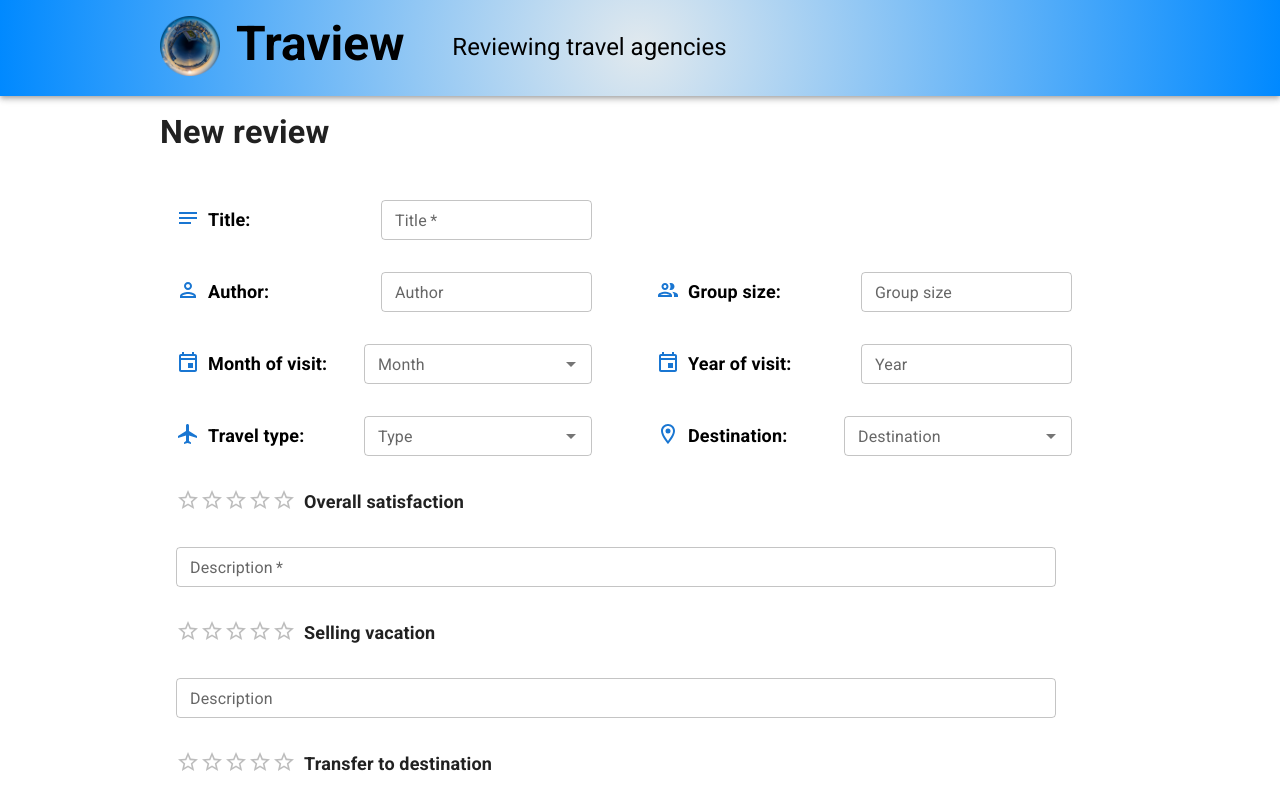
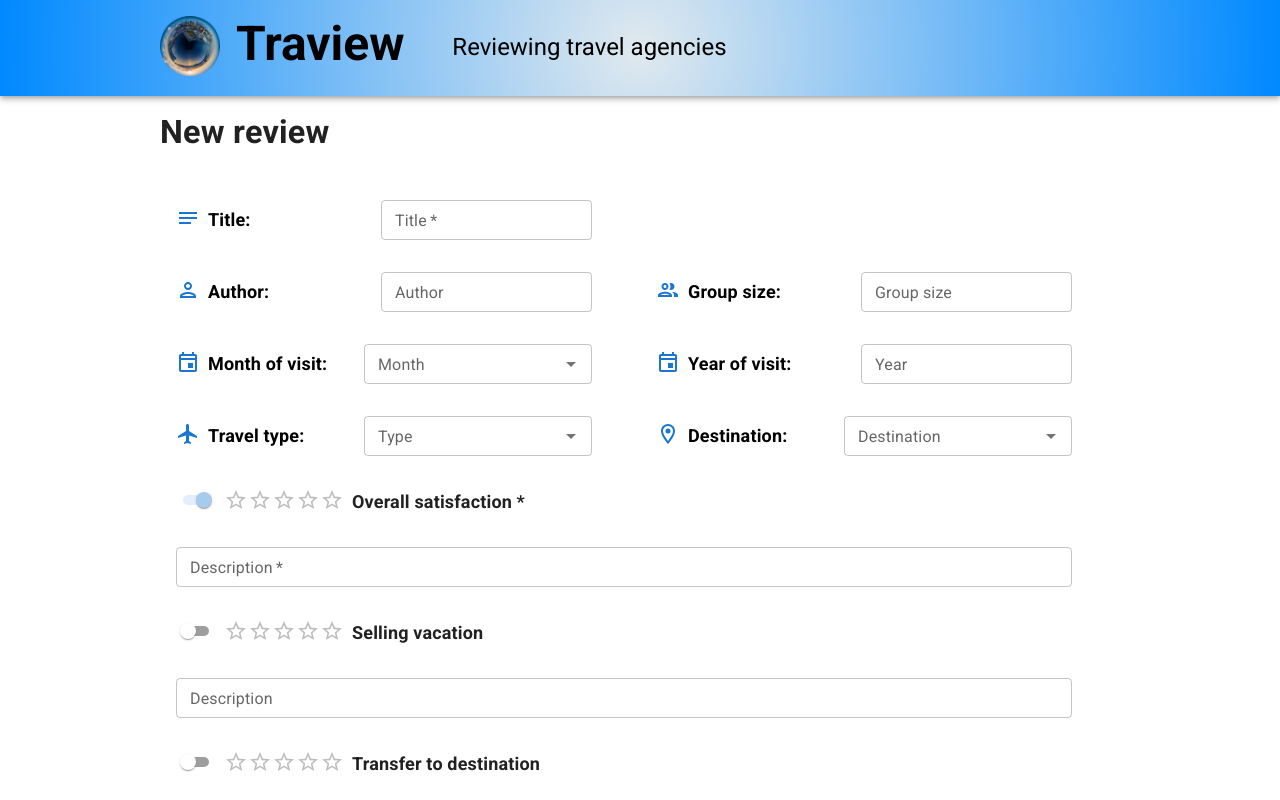
Before and after one commit to Antalyan/travel-agency-review, a React (Create React App) app in the folder frontend/: page /agency/1/review in a window 1280 px wide. Shown: the top 800 px of the page. Built offline with nearby package versions, Linux system fonts and the light colour scheme.

Commit message:
Implemented switches

```diff
--- a/frontend/src/components/AgencyDetail/NewReviewPage.tsx
+++ b/frontend/src/components/AgencyDetail/NewReviewPage.tsx
@@ -1,5 +1,5 @@
 import Header from "../Header";
-import {Autocomplete, Box, Button, Grid, Rating, Stack, TextField, Typography} from "@mui/material";
+import {Autocomplete, Box, Button, Grid, Rating, Stack, Switch, TextField, Typography} from "@mui/material";
 import {Controller, useForm} from "react-hook-form";
 import {Footer} from "../Footer";
 import * as React from "react";
@@ -15,7 +15,7 @@ import {createTheme} from "@mui/material/styles";
 import {TextFieldElem} from "../FormComponents/TextFieldElem";
 import {AutoSelect} from "../FormComponents/AutoSelect";
 import {CountryController, CountrySelect} from "../FormComponents/CountrySelector";
-import {useState} from "react";
+import {Fragment, useState} from "react";
 
 export function NewReviewPage() {
     const {handleSubmit, control} = useForm<IReview>();
@@ -26,8 +26,16 @@ export function NewReviewPage() {
 
     const theme = createTheme();
 
+    // First is always required
+    const [enabledState, setEnabledState] = useState<boolean[]>([true, false, false, false, false, false, false]);
     const [ratingState, setRatingState] = useState<(number | null | undefined)[]>
     ([undefined, undefined, undefined, undefined, undefined, undefined, undefined]);
+
+    const changeEnableState= (index: number) => {
+        return setEnabledState(enabledState.map((val, ind) => {
+            return index == ind ? !val : val
+        }))
+    }
 
     return (<>
             <Header/>
@@ -55,7 +63,7 @@ export function NewReviewPage() {
                               alignItems={"center"} p={2}>
                             <Stack direction={"row"} spacing={1}>
                                 <NotesOutlinedIcon color={"primary"} fontSize={"medium"}/>
-                                <Typography display={"block"} color={"black"} fontSize={"large"} pr={3}>
+                                <Typography display={"block"} color={"black"} fontSize={"large"} pr={4}>
                                     <strong>Title:</strong>
                                 </Typography>
                             </Stack>
@@ -69,7 +77,7 @@ export function NewReviewPage() {
                               alignItems={"center"} p={2}>
                             <Stack direction={"row"} spacing={1}>
                                 <PersonOutlinedIcon color={"primary"} fontSize={"medium"}/>
-                                <Typography display={"block"} color={"black"} fontSize={"large"} pr={3}>
+                                <Typography display={"block"} color={"black"} fontSize={"large"} pr={4}>
                                     <strong>Author:</strong>
                                 </Typography>
                             </Stack>
@@ -82,7 +90,7 @@ export function NewReviewPage() {
                               alignItems={"center"} p={2}>
                             <Stack direction={"row"} spacing={1}>
                                 <GroupOutlinedIcon color={"primary"} fontSize={"medium"}/>
-                                <Typography display={"block"} color={"black"} fontSize={"large"} pr={3}>
+                                <Typography display={"block"} color={"black"} fontSize={"large"} pr={4}>
                                     <strong>Group size:</strong>
                                 </Typography>
                             </Stack>
@@ -92,11 +100,11 @@ export function NewReviewPage() {
                                            pattern={{value: /^[0-9]+$/, message: "You must insert a number!"}}/>
                         </Grid>
 
-                        <Grid item xs={12} md={6} container key={"groupSize"} justifyContent={"space-between"}
+                        <Grid item xs={12} md={6} container key={"month"} justifyContent={"space-between"}
                               alignItems={"center"} p={2}>
                             <Stack direction={"row"} spacing={1}>
                                 <EventOutlinedIcon color={"primary"} fontSize={"medium"}/>
-                                <Typography display={"block"} color={"black"} fontSize={"large"} pr={3}>
+                                <Typography display={"block"} color={"black"} fontSize={"large"} pr={4}>
                                     <strong>Month of visit:</strong>
                                 </Typography>
                             </Stack>
@@ -108,7 +116,7 @@ export function NewReviewPage() {
                               alignItems={"center"} p={2}>
                             <Stack direction={"row"} spacing={1}>
                                 <EventOutlinedIcon color={"primary"} fontSize={"medium"}/>
-                                <Typography display={"block"} color={"black"} fontSize={"large"} pr={3}>
+                                <Typography display={"block"} color={"black"} fontSize={"large"} pr={4}>
                                     <strong>Year of visit:</strong>
                                 </Typography>
                             </Stack>
@@ -122,7 +130,7 @@ export function NewReviewPage() {
                               alignItems={"center"} p={2}>
                             <Stack direction={"row"} spacing={1}>
                                 <FlightOutlinedIcon color={"primary"} fontSize={"medium"}/>
-                                <Typography display={"block"} color={"black"} fontSize={"large"} pr={3}>
+                                <Typography display={"block"} color={"black"} fontSize={"large"} pr={4}>
                                     <strong>Travel type:</strong>
                                 </Typography>
                             </Stack>
@@ -133,7 +141,7 @@ export function NewReviewPage() {
                               alignItems={"center"} p={2}>
                             <Stack direction={"row"} spacing={1}>
                                 <LocationOnOutlinedIcon color={"primary"} fontSize={"medium"}/>
-                                <Typography display={"block"} color={"black"} fontSize={"large"} pr={3}>
+                                <Typography display={"block"} color={"black"} fontSize={"large"} pr={4}>
                                     <strong>Destination:</strong>
                                 </Typography>
                             </Stack>
@@ -141,9 +149,13 @@ export function NewReviewPage() {
                         </Grid>
 
                         {REVIEW_CATEGORIES.map((category, index) => {
-                            return <>
-                                <Grid item xs={10} p={2} pr={4}>
-                                    <Stack direction={"row"} spacing={1}>
+                            return <Fragment key={category}>
+                                <Grid item xs={10} p={2}>
+                                    <Stack direction={{xs: "column", md: "row"}} spacing={1} alignContent={"center"}>
+                                        <Switch size={"small"}
+                                                checked={enabledState[index]}
+                                                disabled={index == 0}
+                                                onClick={() => changeEnableState(index)}/>
                                         <Rating name={"rating" + index} precision={0.5}
                                                 size={"medium"} sx={{color: "primary.main"}}
                                                 onChange={(_, value) => {
@@ -155,16 +167,16 @@ export function NewReviewPage() {
                                                     align="left"
                                                     color="text.primary"
                                         >
-                                            <strong>{REVIEW_CATEGORIES[index]}</strong>
+                                            <strong>{REVIEW_CATEGORIES[index] + (index == 0 ? " *" : "")}</strong>
                                         </Typography>
                                     </Stack>
                                 </Grid>
-                                <Grid item xs={12} p={2} pr={4}>
+                                <Grid item xs={12} p={2}>
                                     <TextFieldElem name={"text"+index} label={"Description"} type={"text"} size={"small"}
                                                    isRequired={index==0} sx={{pr: 4}} multiline={true} fullWidth={true}
                                                    control={control}/>
                                 </Grid>
-                            </>
+                            </Fragment>
                         })}
 
                         <Button type={"submit"} onSubmit={handleSubmit(onSubmit)}>
```
